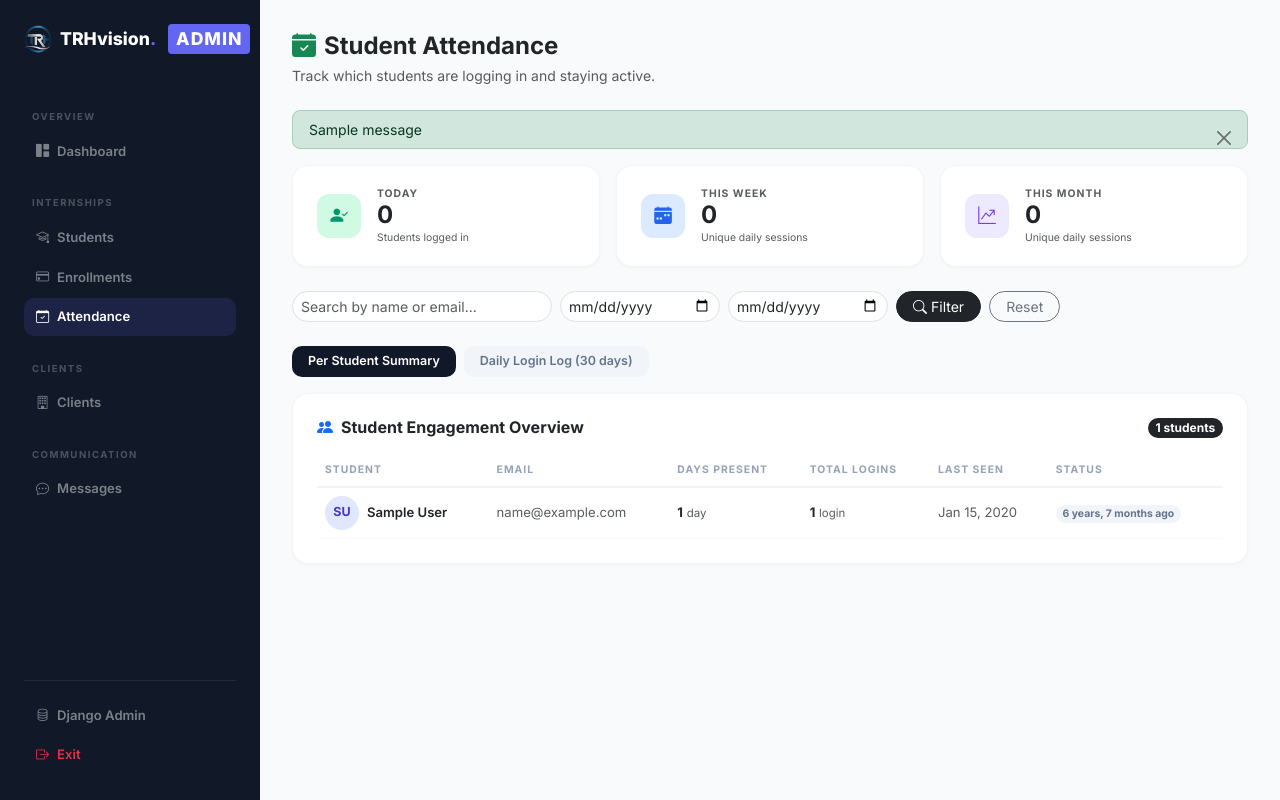
After one commit to himanshutyagi11/TRH-vision, a Django app: page /trhadmin/attendance/ in a window 1280 px wide. The commit adds this page. Run offline with Django 5.2, Linux system fonts and the light colour scheme; a user stored in the database is signed in; tables that the repository leaves empty hold one stand-in row (values such as "Sample post"); one stand-in notice (Sample message) is shown; some libraries are stand-ins or nearby versions.

Commit message:
Update students attendance

```diff
--- /dev/null
+++ b/vision/templates/vision/trh_admin_attendance.html
@@ -0,0 +1,308 @@
+{% load static %}
+<!DOCTYPE html>
+<html lang="en">
+<head>
+<!-- Google tag (gtag.js) -->
+<script async src="https://www.googletagmanager.com/gtag/js?id=G-HXWELDJFKG"></script>
+<script>
+  window.dataLayer = window.dataLayer || [];
+  function gtag(){dataLayer.push(arguments);}
+  gtag('js', new Date());
+  gtag('config', 'G-HXWELDJFKG');
+</script>
+    <meta charset="UTF-8">
+    <meta name="viewport" content="width=device-width, initial-scale=1.0">
+    <title>Student Attendance | Admin Panel</title>
+    <link href="https://cdn.jsdelivr.net/npm/bootstrap@5.3.0/dist/css/bootstrap.min.css" rel="stylesheet">
+    <link href="https://fonts.googleapis.com/css2?family=Inter:wght@400;500;600;700;800&display=swap" rel="stylesheet">
+    <link rel="stylesheet" href="https://cdn.jsdelivr.net/npm/bootstrap-icons@1.11.1/font/bootstrap-icons.css">
+    <style>
+        * { font-family: 'Inter', sans-serif; }
+        body { background: #f8fafc; }
+        .admin-sidebar { width: 260px; height: 100vh; position: fixed; top: 0; left: 0; background: #111827; z-index: 1000; padding: 1.5rem; display: flex; flex-direction: column; overflow-y: auto; }
+        .admin-main { margin-left: 260px; padding: 2rem; min-height: 100vh; }
+        @media (max-width: 991px) { .admin-sidebar { transform: translateX(-100%); transition: transform .3s; } .admin-sidebar.show { transform: translateX(0); } .admin-main { margin-left: 0; } }
+        .admin-sidebar .brand { display: flex; align-items: center; gap: 8px; margin-bottom: 2rem; text-decoration: none; }
+        .admin-sidebar .brand span { font-size: 1.1rem; font-weight: 800; color: #fff; }
+        .admin-sidebar .brand .dot { color: #6366f1; }
+        .admin-sidebar .admin-tag { font-size: 0.55rem; background: #6366f1; color: #fff; padding: 2px 8px; border-radius: 4px; font-weight: 700; letter-spacing: 1px; margin-left: 4px; }
+        .admin-sidebar .section-label { font-size: 0.6rem; color: rgba(255,255,255,0.25); font-weight: 700; letter-spacing: 1.5px; text-transform: uppercase; margin: 1.5rem 0 0.5rem 0.5rem; }
+        .admin-sidebar .nav-link { color: rgba(255,255,255,0.45); font-weight: 600; font-size: 0.82rem; border-radius: 10px; padding: 9px 12px; margin-bottom: 2px; transition: all 0.2s; }
+        .admin-sidebar .nav-link:hover, .admin-sidebar .nav-link.active { color: #fff; background: rgba(99,102,241,0.15); }
+        .admin-sidebar .nav-link i { width: 20px; text-align: center; }
+
+        .kpi-card { background: #fff; border-radius: 16px; padding: 1.25rem 1.5rem; border: 1px solid rgba(0,0,0,0.04); box-shadow: 0 1px 3px rgba(0,0,0,0.04); transition: transform 0.2s, box-shadow 0.2s; }
+        .kpi-card:hover { transform: translateY(-3px); box-shadow: 0 8px 25px rgba(0,0,0,0.08); }
+        .kpi-icon { width: 44px; height: 44px; border-radius: 12px; display: flex; align-items: center; justify-content: center; font-size: 1.1rem; }
+        .table-card { background: #fff; border-radius: 16px; padding: 1.5rem; border: 1px solid rgba(0,0,0,0.04); box-shadow: 0 1px 3px rgba(0,0,0,0.04); }
+        .table th { font-size: 0.65rem; font-weight: 700; text-transform: uppercase; letter-spacing: 1px; color: #94a3b8; border-bottom: 2px solid #f1f5f9; }
+        .table td { font-size: 0.82rem; vertical-align: middle; border-color: #f8fafc; }
+
+        /* Dot heat-map style for "last seen" badges */
+        .seen-today    { background: #d1fae5; color: #065f46; }
+        .seen-week     { background: #dbeafe; color: #1e40af; }
+        .seen-month    { background: #fef3c7; color: #92400e; }
+        .seen-inactive { background: #f1f5f9; color: #64748b; }
+
+        .avatar { width: 34px; height: 34px; border-radius: 50%; display: flex; align-items: center; justify-content: center; font-size: 0.78rem; font-weight: 700; flex-shrink: 0; }
+
+        /* Tab styles */
+        .tab-toggle { display: flex; gap: .5rem; }
+        .tab-btn { border: none; background: #f1f5f9; border-radius: 10px; padding: 6px 16px; font-size: 0.78rem; font-weight: 600; cursor: pointer; color: #64748b; transition: .2s; }
+        .tab-btn.active { background: #111827; color: #fff; }
+    </style>
+</head>
+<body>
+<button class="btn btn-dark d-lg-none position-fixed top-0 start-0 m-3 z-3 shadow rounded-3"
+    onclick="document.querySelector('.admin-sidebar').classList.toggle('show')">
+    <i class="bi bi-list fs-4"></i>
+</button>
+
+<!-- Sidebar -->
+<aside class="admin-sidebar">
+    <a href="{% url 'trh_admin_dashboard' %}" class="brand">
+        <img src="{% static 'vision/image/logo.png' %}" alt="" width="28" onerror="this.style.display='none'">
+        <span>TRHvision<span class="dot">.</span></span><span class="admin-tag">ADMIN</span>
+    </a>
+
+    <div class="section-label">Overview</div>
+    <nav class="nav flex-column">
+        <a href="{% url 'trh_admin_dashboard' %}" class="nav-link"><i class="bi bi-grid-1x2-fill me-2"></i>Dashboard</a>
+    </nav>
+
+    <div class="section-label">Internships</div>
+    <nav class="nav flex-column">
+        <a href="{% url 'trh_admin_students' %}" class="nav-link"><i class="bi bi-mortarboard me-2"></i>Students</a>
+        <a href="{% url 'trh_admin_enrollments' %}" class="nav-link"><i class="bi bi-credit-card me-2"></i>Enrollments</a>
+        <a href="{% url 'trh_admin_attendance' %}" class="nav-link active"><i class="bi bi-calendar-check me-2"></i>Attendance</a>
+    </nav>
+
+    <div class="section-label">Clients</div>
+    <nav class="nav flex-column">
+        <a href="{% url 'trh_admin_clients' %}" class="nav-link"><i class="bi bi-building me-2"></i>Clients</a>
+    </nav>
+
+    <div class="section-label">Communication</div>
+    <nav class="nav flex-column">
+        <a href="{% url 'trh_admin_contacts' %}" class="nav-link"><i class="bi bi-chat-dots me-2"></i>Messages</a>
+    </nav>
+
+    <div class="mt-auto pt-3 border-top" style="border-color:rgba(255,255,255,0.08)!important;">
+        <a href="{% url 'admin:index' %}" class="nav-link"><i class="bi bi-database me-2"></i>Django Admin</a>
+        <a href="{% url 'index' %}" class="nav-link text-danger"><i class="bi bi-box-arrow-right me-2"></i>Exit</a>
+    </div>
+</aside>
+
+<main class="admin-main">
+    <!-- Header -->
+    <div class="d-flex justify-content-between align-items-center mb-4 flex-wrap gap-3">
+        <div>
+            <h4 class="fw-bold mb-1"><i class="bi bi-calendar-check-fill text-success me-2"></i>Student Attendance</h4>
+            <p class="text-muted small mb-0">Track which students are logging in and staying active.</p>
+        </div>
+    </div>
+
+    {% if messages %}
+    <div class="mb-3">
+        {% for message in messages %}
+        <div class="alert alert-{{ message.tags }} alert-dismissible fade show py-2 small rounded-3" role="alert">
+            {{ message }}
+            <button type="button" class="btn-close btn-close-sm" data-bs-dismiss="alert"></button>
+        </div>
+        {% endfor %}
+    </div>
+    {% endif %}
+
+    <!-- KPI Cards -->
+    <div class="row g-3 mb-4">
+        <div class="col-md-4 col-6">
+            <div class="kpi-card">
+                <div class="d-flex align-items-center gap-3">
+                    <div class="kpi-icon" style="background:#d1fae5;color:#059669;"><i class="bi bi-person-check-fill"></i></div>
+                    <div>
+                        <p class="text-muted mb-0" style="font-size:0.65rem;font-weight:700;letter-spacing:1px;">TODAY</p>
+                        <h4 class="fw-bold mb-0">{{ today_count }}</h4>
+                        <p class="text-muted mb-0" style="font-size:0.65rem;">Students logged in</p>
+                    </div>
+                </div>
+            </div>
+        </div>
+        <div class="col-md-4 col-6">
+            <div class="kpi-card">
+                <div class="d-flex align-items-center gap-3">
+                    <div class="kpi-icon" style="background:#dbeafe;color:#2563eb;"><i class="bi bi-calendar-week-fill"></i></div>
+                    <div>
+                        <p class="text-muted mb-0" style="font-size:0.65rem;font-weight:700;letter-spacing:1px;">THIS WEEK</p>
+                        <h4 class="fw-bold mb-0">{{ this_week_count }}</h4>
+                        <p class="text-muted mb-0" style="font-size:0.65rem;">Unique daily sessions</p>
+                    </div>
+                </div>
+            </div>
+        </div>
+        <div class="col-md-4 col-6">
+            <div class="kpi-card">
+                <div class="d-flex align-items-center gap-3">
+                    <div class="kpi-icon" style="background:#ede9fe;color:#7c3aed;"><i class="bi bi-graph-up-arrow"></i></div>
+                    <div>
+                        <p class="text-muted mb-0" style="font-size:0.65rem;font-weight:700;letter-spacing:1px;">THIS MONTH</p>
+                        <h4 class="fw-bold mb-0">{{ month_count }}</h4>
+                        <p class="text-muted mb-0" style="font-size:0.65rem;">Unique daily sessions</p>
+                    </div>
+                </div>
+            </div>
+        </div>
+    </div>
+
+    <!-- Search / Filter -->
+    <form method="GET" class="d-flex flex-wrap gap-2 align-items-center mb-4">
+        <input type="text" name="q" class="form-control form-control-sm rounded-pill"
+               placeholder="Search by name or email..." value="{{ search }}" style="max-width:260px;">
+        <input type="date" name="date_from" class="form-control form-control-sm rounded-pill"
+               value="{{ date_from }}" style="max-width:160px;" title="From date">
+        <input type="date" name="date_to" class="form-control form-control-sm rounded-pill"
+               value="{{ date_to }}" style="max-width:160px;" title="To date">
+        <button class="btn btn-sm btn-dark rounded-pill px-3"><i class="bi bi-search me-1"></i>Filter</button>
+        <a href="{% url 'trh_admin_attendance' %}" class="btn btn-sm btn-outline-secondary rounded-pill px-3">Reset</a>
+    </form>
+
+    <!-- Tab Toggle -->
+    <div class="tab-toggle mb-3">
+        <button class="tab-btn active" onclick="showTab('summary', this)">Per Student Summary</button>
+        <button class="tab-btn" onclick="showTab('log', this)">Daily Login Log (30 days)</button>
+    </div>
+
+    <!-- ── Tab 1: Per-Student Summary ────────────────────────────── -->
+    <div id="tab-summary">
+        <div class="table-card">
+            <div class="d-flex justify-content-between align-items-center mb-3">
+                <h6 class="fw-bold mb-0"><i class="bi bi-people-fill text-primary me-2"></i>Student Engagement Overview</h6>
+                <span class="badge bg-dark rounded-pill">{{ student_summary|length }} students</span>
+            </div>
+            <div class="table-responsive">
+                <table class="table table-hover mb-0">
+                    <thead>
+                        <tr>
+                            <th>Student</th>
+                            <th>Email</th>
+                            <th>Days Present</th>
+                            <th>Total Logins</th>
+                            <th>Last Seen</th>
+                            <th>Status</th>
+                        </tr>
+                    </thead>
+                    <tbody>
+                        {% for s in student_summary %}
+                        {% with full_name=s.user__first_name|add:" "|add:s.user__last_name %}
+                        <tr>
+                            <td>
+                                <div class="d-flex align-items-center gap-2">
+                                    <div class="avatar" style="background:#e0e7ff;color:#4338ca;">
+                                        {{ s.user__first_name|first|upper }}{{ s.user__last_name|first|upper }}
+                                    </div>
+                                    <span class="fw-semibold">{{ full_name|default:s.user__email }}</span>
+                                </div>
+                            </td>
+                            <td class="text-muted">{{ s.user__email }}</td>
+                            <td>
+                                <span class="fw-bold">{{ s.total_days }}</span>
+                                <span class="text-muted small"> day{{ s.total_days|pluralize }}</span>
+                            </td>
+                            <td>
+                                <span class="fw-bold">{{ s.total_logins }}</span>
+                                <span class="text-muted small"> login{{ s.total_logins|pluralize }}</span>
+                            </td>
+                            <td class="text-muted">{{ s.last_seen|date:"M d, Y" }}</td>
+                            <td>
+                                {% with days_ago=today|timeuntil:s.last_seen %}
+                                {% if s.last_seen == today %}
+                                <span class="badge rounded-pill seen-today" style="font-size:0.65rem;">
+                                    <i class="bi bi-circle-fill me-1" style="font-size:0.45rem;"></i>Active Today
+                                </span>
+                                {% elif s.last_seen >= week_start %}
+                                <span class="badge rounded-pill seen-week" style="font-size:0.65rem;">This Week</span>
+                                {% else %}
+                                <span class="badge rounded-pill seen-inactive" style="font-size:0.65rem;">{{ s.last_seen|timesince }} ago</span>
+                                {% endif %}
+                                {% endwith %}
+                            </td>
+                        </tr>
+                        {% endwith %}
+                        {% empty %}
+                        <tr>
+                            <td colspan="6" class="text-center text-muted py-4">
+                                <i class="bi bi-calendar-x display-6 d-block mb-2 opacity-25"></i>
+                                No attendance records yet. Records appear automatically when students log in.
+                            </td>
+                        </tr>
+                        {% endfor %}
+                    </tbody>
+                </table>
+            </div>
+        </div>
+    </div>
+
+    <!-- ── Tab 2: Daily Login Log ────────────────────────────────── -->
+    <div id="tab-log" style="display:none;">
+        <div class="table-card">
+            <div class="d-flex justify-content-between align-items-center mb-3">
+                <h6 class="fw-bold mb-0"><i class="bi bi-clock-history text-warning me-2"></i>Daily Login Log — Last 30 Days</h6>
+                <span class="badge bg-dark rounded-pill">{{ recent_records|length }} records</span>
+            </div>
+            <div class="table-responsive">
+                <table class="table table-hover mb-0">
+                    <thead>
+                        <tr>
+                            <th>Date</th>
+                            <th>Student</th>
+                            <th>Email</th>
+                            <th>Logins</th>
+                            <th>First Login At</th>
+                            <th>IP Address</th>
+                        </tr>
+                    </thead>
+                    <tbody>
+                        {% for r in recent_records %}
+                        <tr>
+                            <td>
+                                <span class="fw-semibold {% if r.date == today %}text-success{% endif %}">
+                                    {{ r.date|date:"D, M d" }}
+                                </span>
+                                {% if r.date == today %}
+                                <span class="badge bg-success ms-1" style="font-size:0.55rem;">TODAY</span>
+                                {% endif %}
+                            </td>
+                            <td class="fw-semibold">{{ r.user.get_full_name|default:r.user.username }}</td>
+                            <td class="text-muted">{{ r.user.email }}</td>
+                            <td>
+                                <span class="badge bg-light text-dark border" style="font-size:0.7rem;">
+                                    <i class="bi bi-arrow-repeat me-1"></i>{{ r.login_count }}×
+                                </span>
+                            </td>
+                            <td class="text-muted">{{ r.login_time|date:"h:i A" }}</td>
+                            <td class="text-muted" style="font-size:0.75rem;">{{ r.ip_address|default:"—" }}</td>
+                        </tr>
+                        {% empty %}
+                        <tr>
+                            <td colspan="6" class="text-center text-muted py-4">
+                                No login records in the last 30 days.
+                            </td>
+                        </tr>
+                        {% endfor %}
+                    </tbody>
+                </table>
+            </div>
+        </div>
+    </div>
+</main>
+
+<script src="https://cdn.jsdelivr.net/npm/bootstrap@5.3.0/dist/js/bootstrap.bundle.min.js"></script>
+<script>
+function showTab(tab, btn) {
+    document.getElementById('tab-summary').style.display = tab === 'summary' ? '' : 'none';
+    document.getElementById('tab-log').style.display     = tab === 'log'     ? '' : 'none';
+    document.querySelectorAll('.tab-btn').forEach(b => b.classList.remove('active'));
+    btn.classList.add('active');
+}
+</script>
+</body>
+</html>
--- a/vision/templates/vision/trh_admin_enrollments.html
+++ b/vision/templates/vision/trh_admin_enrollments.html
@@ -50,6 +50,7 @@
         <nav class="nav flex-column">
             <a href="{% url 'trh_admin_students' %}" class="nav-link"><i class="bi bi-mortarboard me-2"></i>Students</a>
             <a href="{% url 'trh_admin_enrollments' %}" class="nav-link active"><i class="bi bi-credit-card me-2"></i>Enrollments</a>
+            <a href="{% url 'trh_admin_attendance' %}" class="nav-link"><i class="bi bi-calendar-check me-2"></i>Attendance</a>
         </nav>
         <div class="section-label">Clients</div>
         <nav class="nav flex-column"><a href="{% url 'trh_admin_clients' %}" class="nav-link"><i class="bi bi-building me-2"></i>Clients</a></nav>
--- a/vision/urls.py
+++ b/vision/urls.py
@@ -107,6 +107,7 @@ urlpatterns = [
     path('trhadmin/enrollments/<int:enrollment_id>/send-offer/', views.trh_admin_send_offer_letter, name='trh_admin_send_offer_letter'),
     path('trhadmin/enrollments/<int:enrollment_id>/send-credentials/', views.trh_admin_send_credentials, name='trh_admin_send_credentials'),
     path('trhadmin/contacts/', views.trh_admin_contacts, name='trh_admin_contacts'),
+    path('trhadmin/attendance/', views.trh_admin_attendance, name='trh_admin_attendance'),
 
     # Password Reset URLs
     path('password_reset/', auth_views.PasswordResetView.as_view(
--- a/vision/views.py
+++ b/vision/views.py
@@ -1882,7 +1882,9 @@ def trh_admin_login(request):
 def trh_admin_dashboard(request):
     """Admin panel overview with KPIs."""
     from django.db.models import Sum, Count
-    from .models import Enrollment, Contact, ClientRequest
+    from .models import Enrollment, Contact, ClientRequest, StudentAttendance
+    from django.utils import timezone
+    import datetime
 
     # Student stats
     total_students = Profile.objects.count()
@@ -1899,11 +1901,28 @@ def trh_admin_dashboard(request):
     total_client_revenue = ClientInvoice.objects.filter(status='paid').aggregate(
         total=Sum('amount'))['total'] or 0
 
+    # Attendance stats
+    today = timezone.localdate()
+    week_start = today - datetime.timedelta(days=today.weekday())
+    today_active = StudentAttendance.objects.filter(date=today).count()
+    week_active  = StudentAttendance.objects.filter(date__gte=week_start).count()
+    # Students active in last 7 days (unique students)
+    active_7d = StudentAttendance.objects.filter(
+        date__gte=today - datetime.timedelta(days=6)
+    ).values('user').distinct().count()
+
     # Recent entries
     recent_enrollments = Enrollment.objects.order_by('-created_at')[:5]
     recent_contacts = Contact.objects.order_by('-created_at')[:5]
     recent_client_requests = ClientRequest.objects.order_by('-created_at')[:5]
     recent_projects = ClientProject.objects.order_by('-created_at')[:5]
+    # Today's attendance list for dashboard widget
+    todays_logins = (
+        StudentAttendance.objects
+        .filter(date=today)
+        .select_related('user')
+        .order_by('-login_count')[:8]
+    )
 
     context = {
         'total_students': total_students,
@@ -1917,8 +1936,14 @@ def trh_admin_dashboard(request):
         'recent_contacts': recent_contacts,
         'recent_client_requests': recent_client_requests,
         'recent_projects': recent_projects,
+        # Attendance
+        'today_active': today_active,
+        'week_active':  week_active,
+        'active_7d':    active_7d,
+        'todays_logins': todays_logins,
     }
     return render(request, 'vision/trh_admin_dashboard.html', context)
+
 
 
 @staff_required
@@ -2359,6 +2384,101 @@ def trh_admin_contacts(request):
         'tab': tab,
     }
     return render(request, 'vision/trh_admin_contacts.html', context)
+
+
+@staff_required
+def trh_admin_attendance(request):
+    """Admin view: student attendance tracker — who is logging in and how often."""
+    from .models import StudentAttendance
+    from django.db.models import Count, Max, Sum
+    from django.utils import timezone
+    import datetime
+
+    # ── Filters ────────────────────────────────────────────────────
+    search     = request.GET.get('q', '').strip()
+    date_from  = request.GET.get('date_from', '')
+    date_to    = request.GET.get('date_to', '')
+
+    records_qs = StudentAttendance.objects.select_related('user', 'user__profile')
+
+    if search:
+        records_qs = records_qs.filter(
+            models.Q(user__first_name__icontains=search) |
+            models.Q(user__last_name__icontains=search)  |
+            models.Q(user__email__icontains=search)
+        )
+    if date_from:
+        try:
+            records_qs = records_qs.filter(date__gte=date_from)
+        except ValueError:
+            pass
+    if date_to:
+        try:
+            records_qs = records_qs.filter(date__lte=date_to)
+        except ValueError:
+            pass
+
+    # ── Today's active students ──────────────────────────────────
+    today = timezone.localdate()
+    today_count = StudentAttendance.objects.filter(date=today).count()
+
+    # ── This week ───────────────────────────────────────────────
+    week_start = today - datetime.timedelta(days=today.weekday())
+    this_week_count = StudentAttendance.objects.filter(date__gte=week_start).count()
+
+    # ── This month ───────────────────────────────────────────────
+    month_count = StudentAttendance.objects.filter(
+        date__year=today.year, date__month=today.month
+    ).count()
+
+    # ── Per-student summary ──────────────────────────────────────
+    # Group attendance by student — total days present, last seen, total logins
+    student_summary = (
+        StudentAttendance.objects
+        .values('user', 'user__first_name', 'user__last_name', 'user__email')
+        .annotate(
+            total_days=Count('id'),
+            total_logins=Sum('login_count'),
+            last_seen=Max('date'),
+        )
+        .order_by('-last_seen')
+    )
+
+    if search:
+        student_summary = student_summary.filter(
+            models.Q(user__first_name__icontains=search) |
+            models.Q(user__last_name__icontains=search)  |
+            models.Q(user__email__icontains=search)
+        )
+
+    # ── Recent 30-day log (detailed rows) ─────────────────────────
+    since_30 = today - datetime.timedelta(days=29)
+    recent_records = (
+        StudentAttendance.objects
+        .filter(date__gte=since_30)
+        .select_related('user')
+        .order_by('-date', '-login_count')
+    )
+    if search:
+        recent_records = recent_records.filter(
+            models.Q(user__first_name__icontains=search) |
+            models.Q(user__last_name__icontains=search)  |
+            models.Q(user__email__icontains=search)
+        )
+
+    context = {
+        'student_summary': student_summary,
+        'recent_records':  recent_records,
+        'today_count':     today_count,
+        'this_week_count': this_week_count,
+        'month_count':     month_count,
+        'search':          search,
+        'date_from':       date_from,
+        'date_to':         date_to,
+        'today':           today,
+        'week_start':      week_start,
+    }
+    return render(request, 'vision/trh_admin_attendance.html', context)
 
 
 @staff_required
```
Also changed, not shown: vision/apps.py (+52 -0 lines), vision/models.py (+26 -0 lines), vision/templates/vision/trh_admin_dashboard.html (+53 -0 lines), vision/migrations/0034_studentattendance.py (added), vision/migrations/0035_review_alter_emailtemplate_options_and_more.py (added).
